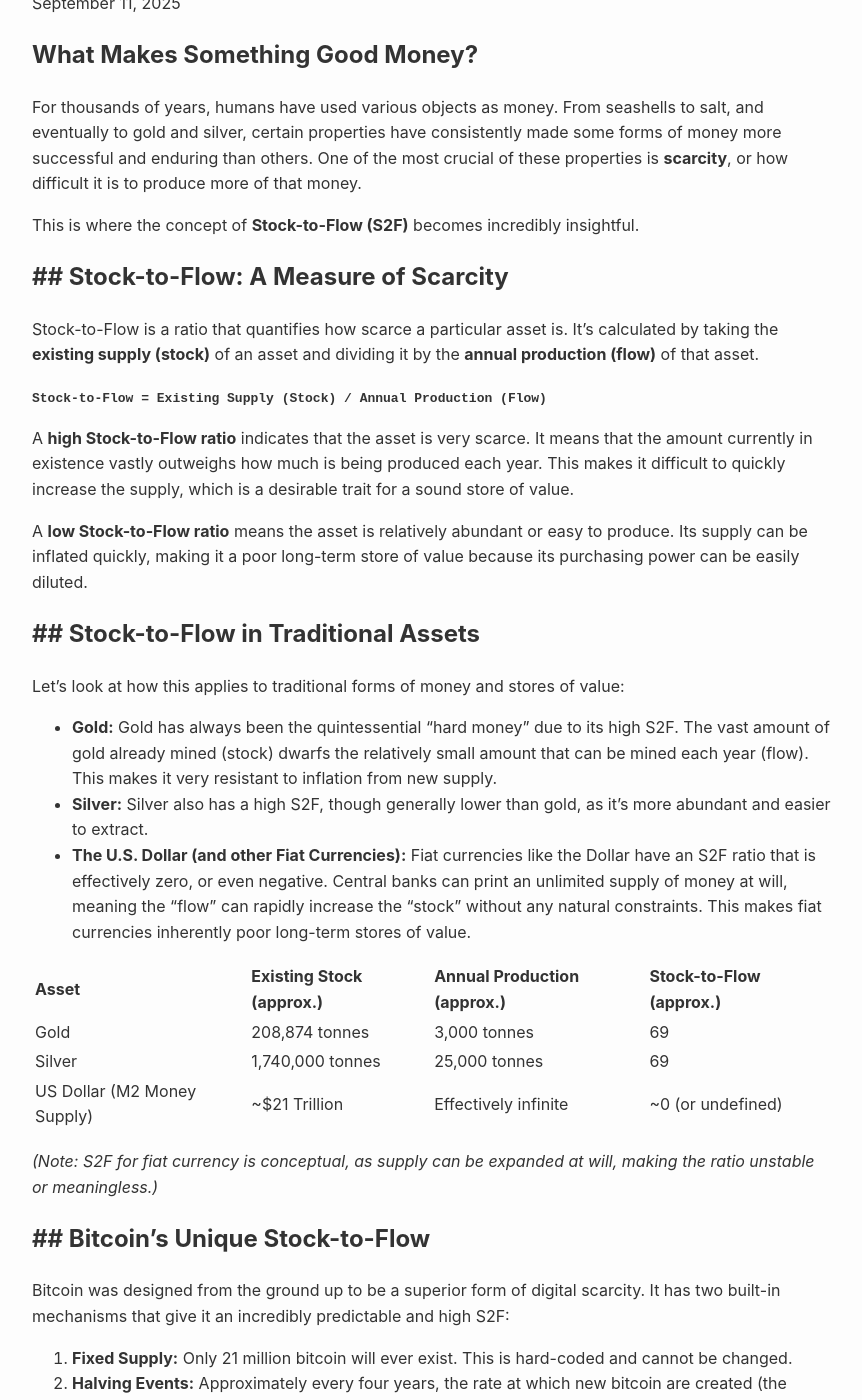
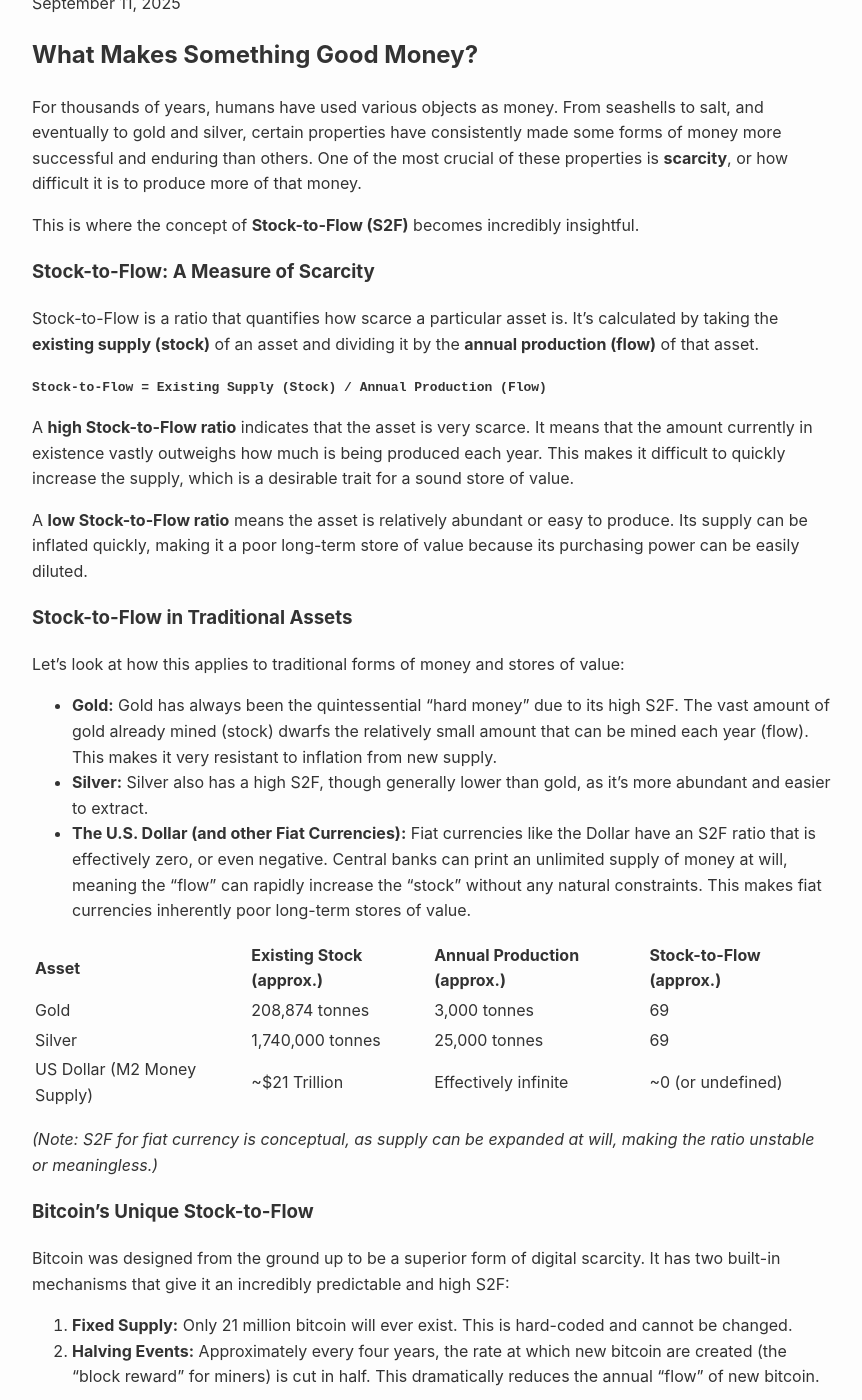
Before and after one commit to YaronWhite86/bitcoin-consulting-israel-staging.github.io, a Jekyll site: the page built from _posts/2025-09-11-understanding-stock-to-flow.md, in a window 1280 px wide and 1400 px high, scrolled down 222 px. Shown: the whole window, without its empty margins (208-1070 px from the left). Built offline with Jekyll 4.4.1, drawn with Linux system fonts in a browser that asks for light colours; some of the changed text lies outside the part shown.

```diff
--- a/_posts/2025-09-11-understanding-stock-to-flow.md
+++ b/_posts/2025-09-11-understanding-stock-to-flow.md
@@ -10,7 +10,7 @@ For thousands of years, humans have used various objects as money. From seashell
 
 This is where the concept of **Stock-to-Flow (S2F)** becomes incredibly insightful.
 
-## ## Stock-to-Flow: A Measure of Scarcity
+### Stock-to-Flow: A Measure of Scarcity
 
 Stock-to-Flow is a ratio that quantifies how scarce a particular asset is. It's calculated by taking the **existing supply (stock)** of an asset and dividing it by the **annual production (flow)** of that asset.
 
@@ -20,7 +20,7 @@ A **high Stock-to-Flow ratio** indicates that the asset is very scarce. It means
 
 A **low Stock-to-Flow ratio** means the asset is relatively abundant or easy to produce. Its supply can be inflated quickly, making it a poor long-term store of value because its purchasing power can be easily diluted.
 
-## ## Stock-to-Flow in Traditional Assets
+### Stock-to-Flow in Traditional Assets
 
 Let's look at how this applies to traditional forms of money and stores of value:
 
@@ -36,7 +36,7 @@ Let's look at how this applies to traditional forms of money and stores of value
 
 *(Note: S2F for fiat currency is conceptual, as supply can be expanded at will, making the ratio unstable or meaningless.)*
 
-## ## Bitcoin's Unique Stock-to-Flow
+### Bitcoin's Unique Stock-to-Flow
 
 Bitcoin was designed from the ground up to be a superior form of digital scarcity. It has two built-in mechanisms that give it an incredibly predictable and high S2F:
 
@@ -50,7 +50,7 @@ Because of these rules, Bitcoin's S2F ratio increases predictably over time. Aft
 | Bitcoin (Pre-2024 Halving) | ~19.5 Million BTC        | ~328,500 BTC                | 59                      |
 | Bitcoin (Post-2024 Halving) | ~19.8 Million BTC        | ~164,250 BTC                | 120                     |
 
-## ## Why a High S2F Matters for Money
+### Why a High S2F Matters for Money
 
 An asset with a high and predictable S2F is attractive as money because:
 
```
